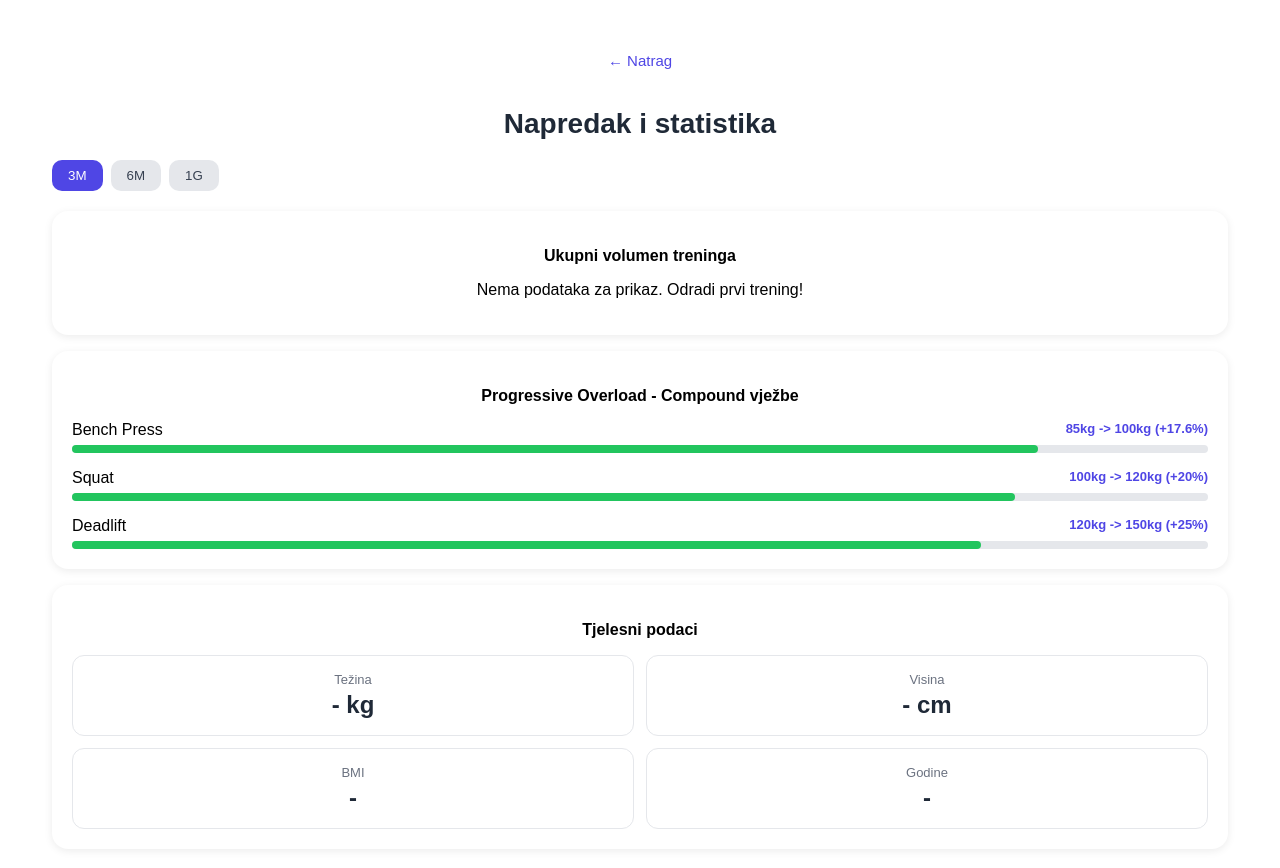
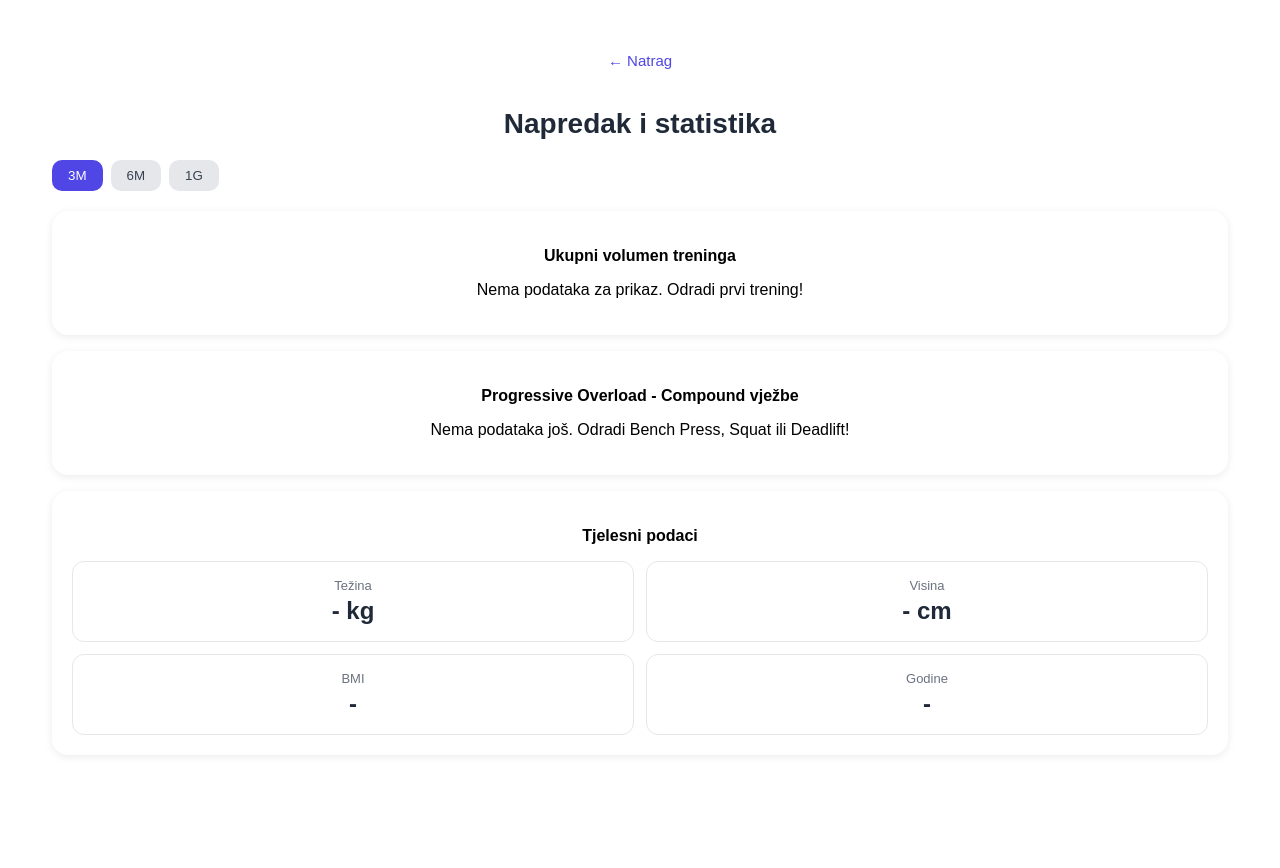
Before and after one commit to brkmika/gymflow, a Vue app in the folder vue-GymFlow/: page /napredak in a window 1280 px wide. Shown: the top 868 px of the page. Built offline with nearby package versions, Linux system fonts and the light colour scheme.

Commit message:
Izracunaj pravi progressive overload za najbitnije compound vjezbe i malo sam uredio progress barove

```diff
--- a/vue-GymFlow/src/stores/historyStore.js
+++ b/vue-GymFlow/src/stores/historyStore.js
@@ -135,6 +135,55 @@ const isDayCompletedThisWeek = (dayName) => {
     return false
 }
 
+// pronalazi najvecu tezinu za odredenu vjezbu u jednom treningu
+const getMaxWeightForExercise = (workout, exerciseName) => {
+    let maxWeight = 0
 
-    return { workoutHistory, saveWorkout, getCurrentWeekWorkouts, getAllWorkouts, getVolumeHistory, getMonthlyVolume, isDayCompletedThisWeek}
+    for(let i = 0; i < workout.exercises.length; i++){
+        if (workout.exercises[i].name === exerciseName) {
+            for(let j = 0; j < workout.exercises[i].sets.length; j++){
+                const w = Number(workout.exercises[i].sets[j].weight)
+                if (w > maxWeight) {
+                    maxWeight = w
+                }
+            }
+        }
+    }
+
+    return maxWeight
+}
+
+//racuna progresiu za odredjenu vjezbu i usporeduje prvi i zadnji put
+const getExerciseProgress = (exerciseName) => {
+    let firstWeight = null
+    let lastWeight = null
+
+    for(let i = 0; i < workoutHistory.value.length; i++){
+        const workout = workoutHistory.value[i]
+        const weight = getMaxWeightForExercise(workout, exerciseName)
+
+        if(weight > 0) {
+            if(firstWeight === null) {
+                firstWeight = weight
+            }
+            lastWeight = weight
+        }
+    }
+
+    if(firstWeight === null || lastWeight === null){
+        return null
+    }
+
+    const percentChange = ((lastWeight - firstWeight) / firstWeight) * 100
+
+    return {
+        name: exerciseName,
+        first: firstWeight,
+        last: lastWeight,
+        percent: percentChange.toFixed(1)
+    }
+}
+
+
+    return { workoutHistory, saveWorkout, getCurrentWeekWorkouts, getAllWorkouts, getVolumeHistory, getMonthlyVolume, isDayCompletedThisWeek, getExerciseProgress}
 })
--- a/vue-GymFlow/src/views/ProgressView.vue
+++ b/vue-GymFlow/src/views/ProgressView.vue
@@ -21,11 +21,20 @@ const chartBars = ref([
     { height: 68 }, { height: 75}, { height: 72},
 ])
 // ovisno o selectedPeriod treba pokazivati drugcije podatke -> to sljedeci put
-const overloadItems = ref([
-    { name: 'Bench Press', progress: '85kg -> 100kg (+17.6%)', percent: 85 },
-    { name: 'Squat', progress: '100kg -> 120kg (+20%)', percent: 83 },
-    { name: 'Deadlift', progress: '120kg -> 150kg (+25%)', percent: 80 },
-])
+const compoundExercises = ['Bench Press', 'Squat', 'Deadlift', 'Overhead Press', 'Bent Over Row']
+
+const overloadItemsReal = computed(() => {
+  const items = []
+
+  for(let i = 0; i < compoundExercises.length; i++){
+    const progress = historyStore.getExerciseProgress(compoundExercises[i])
+    if(progress) {
+      items.push(progress)
+    }
+  }
+
+  return items
+})
 
 const bmi = computed(() => {
     if (!userStore.tezina || !userStore.visina) return null
@@ -97,17 +106,18 @@ const chartBarsReal = computed(() => {
 
     <div class="overload-card">
       <h3>Progressive Overload - Compound vježbe</h3>
-      <div class="overload-list">
-        <div class="overload-item" v-for="item in overloadItems" :key="item.name">
+      <div class="overload-list" v-if="overloadItemsReal.length > 0">
+        <div class="overload-item" v-for="item in overloadItemsReal" :key="item.name">
           <div class="overload-header">
             <span class="exercise-name">{{ item.name }}</span>
-            <span class="exercise-progress">{{ item.progress }}</span>
+            <span class="exercise-progress">{{ item.first }}kg → {{ item.last }}kg ({{ item.percent > 0 ? '+' : '' }}{{ item.percent }}%)</span>
           </div>
-          <div class="progress-track">
-            <div class="progress-fill" :style="{ width: item.percent + '%' }"></div>
-          </div>
-        </div>
-      </div>
+         <div class="progress-track">
+      <div class="progress-fill" :class="item.percent < 0 ? 'negative' : 'positive'" :style="{ width: Math.max(0, Math.min((item.percent / 25) * 100, 100)) + '%' }"></div>
+    </div>
+  </div>
+</div>
+<p class="empty-overload" v-else>Nema podataka još. Odradi Bench Press, Squat ili Deadlift!</p>
       <!-- treba dinamicki izracun iz historyStore kada mauro zavrsi logiranje -->
     </div>
 
@@ -268,7 +278,6 @@ h2 {
 }
 
 .progress-fill {
-    background: #22c55e;
     border-radius: 10px;
     height: 100%;
 }
@@ -317,4 +326,12 @@ h2 {
   margin-top: 4px;
 }
 
+.progress-fill.positive {
+  background: #22c55e;
+}
+
+.progress-fill.negative {
+  background: #ef4444;
+}
+
 </style>
```
